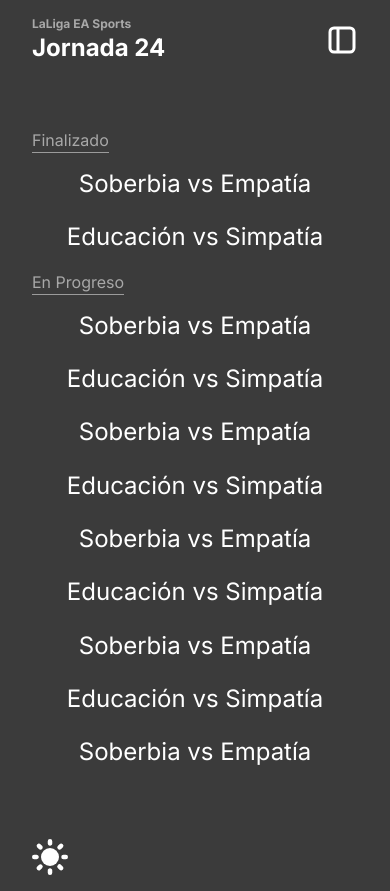
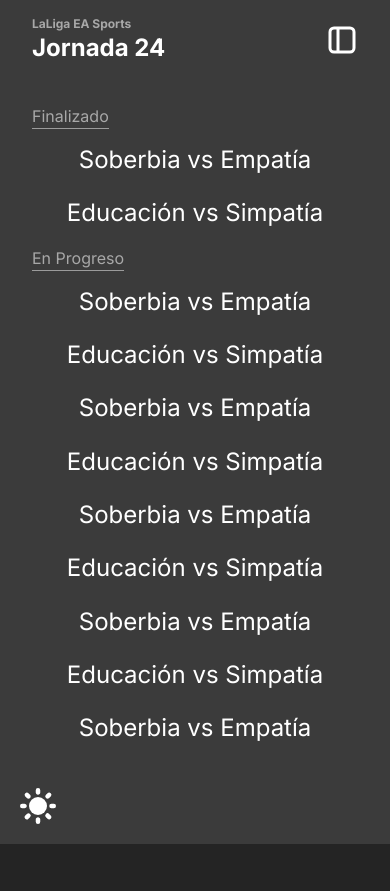
Before and after one commit to alberba/front-end-adonde-band, a Vue app: page /chat in a window 390 px wide. After the commit the page ends 844 px from the top, so only its background shows below. Built offline with nearby package versions, Linux system fonts and the light colour scheme.

Commit message:
Añad scrollbar propio al SideBar y al main de Chat Page

```diff
--- a/src/assets/main.css
+++ b/src/assets/main.css
@@ -6,3 +6,36 @@
 @theme {
   --breakpoint-xs: 30rem;
 }
+
+/* Ancho del scrollbar */
+::-webkit-scrollbar {
+  width: 6px; /* Ajusta el ancho según prefieras */
+}
+
+/* Barra de desplazamiento (el thumb) */
+::-webkit-scrollbar-thumb {
+  background: #444; /* Color gris para que se vea bien */
+  border-radius: 10px;
+}
+
+/* Efecto hover para el thumb */
+::-webkit-scrollbar-thumb:hover {
+  background: #555; /* Se oscurece al pasar el mouse */
+}
+
+@media (max-width: 30rem) {
+  ::-webkit-scrollbar {
+    display: none;
+  }
+
+  /* Para Firefox */
+  * {
+    scrollbar-width: none;
+  }
+
+  /* Para otros navegadores, asegurarse de que sigue funcionando el scroll */
+  .scroll-container {
+    -ms-overflow-style: none; /* Para Internet Explorer y Edge */
+    overflow-y: scroll; /* Mantiene el desplazamiento activo */
+  }
+}
--- a/src/components/SideBar/SideBar.vue
+++ b/src/components/SideBar/SideBar.vue
@@ -85,8 +85,8 @@ const toggleDarkMode = () => {
 
 <template>
   <aside
-    class="z-10 flex min-h-screen w-full flex-col gap-16 bg-[#eee] px-8 py-4 transition-transform duration-300 ease-in-out sm:w-[20rem] sm:px-6 dark:bg-[#3b3b3b]"
-    :class="props.isHidden ? '-translate-x-full fixed' : 'translate-x-0'"
+    class="z-10 flex min-h-screen w-full flex-col gap-10 bg-[#eee] px-8 py-4 transition-transform duration-300 ease-in-out sm:w-[20rem] sm:px-6 dark:bg-[#3b3b3b]"
+    :class="props.isHidden ? 'fixed -translate-x-full' : 'translate-x-0'"
   >
     <header class="flex flex-row items-center justify-between">
       <div class="font-bold">
@@ -97,7 +97,7 @@ const toggleDarkMode = () => {
         <ToggleSideBarIcon classList="w-8 h-8" />
       </button>
     </header>
-    <div class="flex h-9/10 flex-col gap-2.5">
+    <div class="flex flex-col gap-2.5 overflow-y-auto">
       <SectionSideBar
         title="Finalizado"
         :combates="combates.filter((combate) => combate.finished)"
@@ -109,7 +109,10 @@ const toggleDarkMode = () => {
         classListButtonChat="w-full sm:w-fit text-[24px] sm:text-[20px]"
       />
     </div>
-    <button class="flex h-9 w-9 items-center justify-center" @click="toggleDarkMode()">
+    <button
+      class="fixed bottom-5 left-5 flex h-9 w-9 items-center justify-center"
+      @click="toggleDarkMode()"
+    >
       <img class="hidden dark:block" src="@/assets/svg/lightIcon.svg" alt="Modo claro" />
       <img class="dark:hidden" src="@/assets/svg/darkIcon.svg" alt="Modo oscuro" />
     </button>
--- a/src/views/ChatPage.vue
+++ b/src/views/ChatPage.vue
@@ -45,7 +45,7 @@ const toggleSideBar = () => {
 </script>
 
 <template>
-  <div class="flex min-h-screen w-full flex-row">
+  <div class="flex h-screen w-full flex-row">
     <SideBar @toggle-sidebar="toggleSideBar" :isHidden="sideBarHidden" />
     <div class="w-full flex-col sm:flex" :class="sideBarHidden ? 'flex' : 'hidden'">
       <HeaderApp :isHeading1="true" title="Soberbia vs Empatía">
@@ -57,9 +57,13 @@ const toggleSideBar = () => {
           <ToggleSideBarIcon classList="h-8 w-8" />
         </button>
       </HeaderApp>
-      <main class="md:px-8 mx-auto mb-12 flex max-w-5xl flex-col justify-center gap-3 sm:gap-6 px-2">
-        <div v-for="mensaje in mensajes" :key="mensaje.id">
-          <MessageApp :id="mensaje.id" :imgPath="mensaje.imgPath">{{ mensaje.texto }}</MessageApp>
+      <main class="mr-1 mb-6 overflow-y-auto">
+        <div
+          class="mx-auto mb-12 flex max-w-5xl flex-col justify-center gap-3 px-2 sm:gap-6 md:px-8"
+        >
+          <div v-for="mensaje in mensajes" :key="mensaje.id">
+            <MessageApp :id="mensaje.id" :imgPath="mensaje.imgPath">{{ mensaje.texto }}</MessageApp>
+          </div>
         </div>
       </main>
       <FooterApp :hideDarkLight="true" />
```
